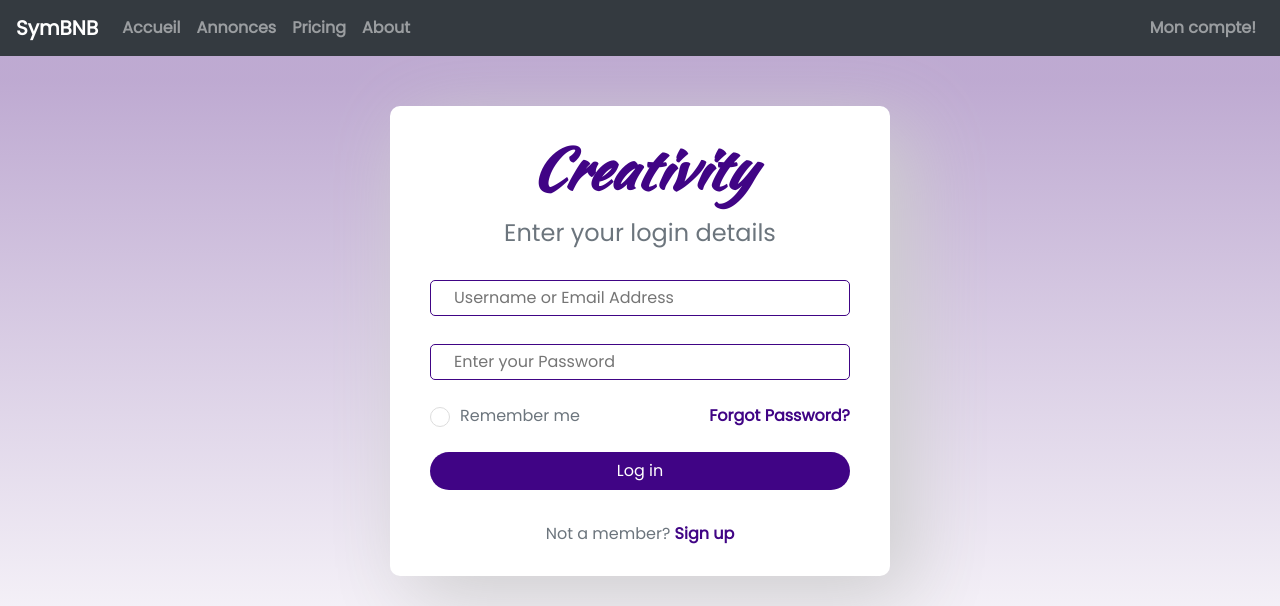
After one commit to laminemessaci/MonRbnb, a Symfony app: template templates/account/login.html.twig in a window 1280 px wide; the page is wider, and only the part inside the window is pictured. The commit adds this page. Shown: the top 606 px of that part. Run offline with Twig, Linux system fonts and the light colour scheme; the template is opened without the code that fills it, so the values that code supplies are empty; some libraries are stand-ins or nearby versions; grey boxes are pictures that could not be loaded.

Commit message:
update sommes templates

```diff
--- /dev/null
+++ b/public/CSS/login.css
@@ -0,0 +1,175 @@
+@import url('https://fonts.googleapis.com/css2?family=Kaushan+Script&family=Poppins&display=swap');
+
+* {
+    padding: 0;
+    margin: 0;
+    box-sizing: border-box
+}
+
+body {
+    background-color: #eee;
+    height: 100vh;
+    font-family: 'Poppins', sans-serif;
+    background: linear-gradient(to top, #fff 10%, rgba(93, 42, 141, 0.4) 90%) no-repeat
+}
+
+.wrapper {
+    max-width: 500px;
+    border-radius: 10px;
+    margin: 50px auto;
+    padding: 30px 40px;
+    box-shadow: 20px 20px 80px rgb(206, 206, 206)
+}
+
+.h2 {
+    font-family: 'Kaushan Script', cursive;
+    font-size: 3.5rem;
+    font-weight: bold;
+    color: #400485;
+    font-style: italic
+}
+
+.h4 {
+    font-family: 'Poppins', sans-serif
+}
+
+.input-field {
+    border-radius: 5px;
+    padding: 5px;
+    display: flex;
+    align-items: center;
+    cursor: pointer;
+    border: 1px solid #400485;
+    color: #400485
+}
+
+.input-field:hover {
+    color: #7b4ca0;
+    border: 1px solid #7b4ca0
+}
+
+input {
+    border: none;
+    outline: none;
+    box-shadow: none;
+    width: 100%;
+    padding: 0px 2px;
+    font-family: 'Poppins', sans-serif
+}
+
+.fa-eye-slash.btn {
+    border: none;
+    outline: none;
+    box-shadow: none
+}
+
+a {
+    text-decoration: none;
+    color: #400485;
+    font-weight: 700
+}
+
+a:hover {
+    text-decoration: none;
+    color: #7b4ca0
+}
+
+.option {
+    position: relative;
+    padding-left: 30px;
+    cursor: pointer
+}
+
+.option label.text-muted {
+    display: block;
+    cursor: pointer
+}
+
+.option input {
+    display: none
+}
+
+.checkmark {
+    position: absolute;
+    top: 3px;
+    left: 0;
+    height: 20px;
+    width: 20px;
+    background-color: #fff;
+    border: 1px solid #ddd;
+    border-radius: 50%;
+    cursor: pointer
+}
+
+.option input:checked~.checkmark:after {
+    display: block
+}
+
+.option .checkmark:after {
+    content: "";
+    width: 13px;
+    height: 13px;
+    display: block;
+    background: #400485;
+    position: absolute;
+    top: 48%;
+    left: 53%;
+    border-radius: 50%;
+    transform: translate(-50%, -50%) scale(0);
+    transition: 300ms ease-in-out 0s
+}
+
+.option input[type="radio"]:checked~.checkmark {
+    background: #fff;
+    transition: 300ms ease-in-out 0s;
+    border: 1px solid #400485
+}
+
+.option input[type="radio"]:checked~.checkmark:after {
+    transform: translate(-50%, -50%) scale(1)
+}
+
+.btn.btn-block {
+    border-radius: 20px;
+    background-color: #400485;
+    color: #fff
+}
+
+.btn.btn-block:hover {
+    background-color: #55268be0
+}
+
+@media(max-width: 575px) {
+    .wrapper {
+        margin: 10px
+    }
+}
+
+@media(max-width:424px) {
+    .wrapper {
+        padding: 30px 10px;
+        margin: 5px
+    }
+
+    .option {
+        position: relative;
+        padding-left: 22px
+    }
+
+    .option label.text-muted {
+        font-size: 0.95rem
+    }
+
+    .checkmark {
+        position: absolute;
+        top: 2px
+    }
+
+    .option .checkmark:after {
+        top: 50%
+    }
+
+    #forgot {
+        font-size: 0.95rem
+    }
+}
--- a/src/DataFixtures/AppFixtures.php
+++ b/src/DataFixtures/AppFixtures.php
@@ -43,12 +43,14 @@ class AppFixtures extends Fixture
 
             $picture .= ($genre == 'male' ? 'men/' : 'women/') . $pictureId;
 
+                $hash = $this->encoder->encodePassword($user, 'password');
+
             $user->setFirstName($faker->firstname($genre))
                 ->setLastName($faker->lastname)
                 ->setEmail($faker->email)
                 ->setIntroduction($faker->sentence())
                 ->setDescription("<p>" . join("</p><p>", $faker->paragraphs(3)) . "</p>")
-                ->setHash("password")
+                ->setHash($hash)
                 ->setPicture($picture);
 
             $manager->persist($user);
--- /dev/null
+++ b/templates/account/login.html.twig
@@ -0,0 +1,24 @@
+{% extends 'base.html.twig' %}
+
+{% block title %}Connexion au site {% endblock %}
+
+{% block body %}
+
+    <div class="wrapper bg-white">
+        <div class="h2 text-center">Creativity</div>
+        <div class="h4 text-muted text-center pt-2">Enter your login details</div>
+        <form class="pt-3">
+            <div class="form-group py-2">
+                <div class="input-field"> <span class="far fa-user p-2"></span> <input type="text" placeholder="Username or Email Address" required class=""> </div>
+            </div>
+            <div class="form-group py-1 pb-2">
+                <div class="input-field"> <span class="fas fa-lock p-2"></span> <input type="text" placeholder="Enter your Password" required class=""> <button class="btn bg-white text-muted"> <span class="far fa-eye-slash"></span> </button> </div>
+            </div>
+            <div class="d-flex align-items-start">
+                <div class="remember"> <label class="option text-muted"> Remember me <input type="radio" name="radio"> <span class="checkmark"></span> </label> </div>
+                <div class="ml-auto"> <a href="#" id="forgot">Forgot Password?</a> </div>
+            </div> <button class="btn btn-block text-center my-3">Log in</button>
+            <div class="text-center pt-3 text-muted">Not a member? <a href="#">Sign up</a></div>
+        </form>
+    </div>
+{% endblock %}
--- a/templates/base.html.twig
+++ b/templates/base.html.twig
@@ -10,6 +10,7 @@
     <link rel="shortcut icon" href="https://cdnjs.cloudflare.com/ajax/libs/font-awesome/4.7.0/css/font-awesome.css">
     <link rel="stylesheet" href="/CSS/app.css">
     <link rel="stylesheet" href="/CSS/footer.css">
+    <link rel="stylesheet" href="/CSS/login.css">
 </head>
 
 
```
Also changed, not shown: public/JS/login.js (added, +32 -0 lines), src/Controller/AccountController.php (added, +20 -0 lines), src/Entity/User.php (+27 -1 lines), 2 other files.
